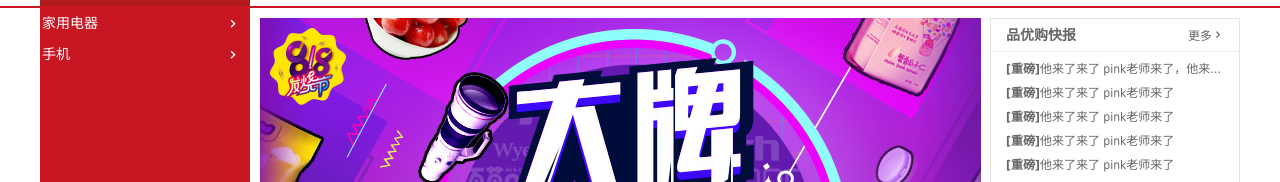
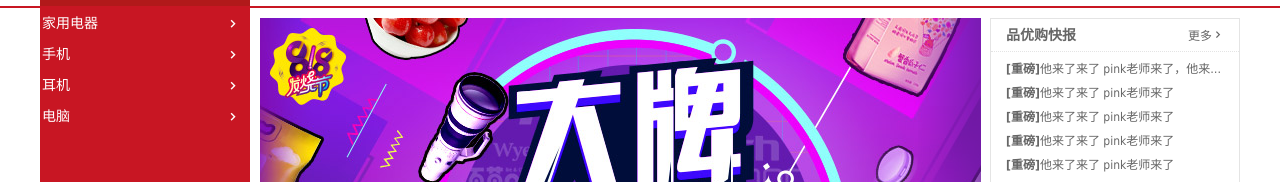
Before and after one commit to Yjiansa/pinyougou, a plain HTML site: page index.html in a window 1280 px wide. Shown: the part 175-357 px from the top of the page. Drawn offline with Linux system fonts and the light colour scheme; files whose address does not match are found by name.

Commit message:
品优购

```diff
--- a/index.html
+++ b/index.html
@@ -79,6 +79,8 @@
                     <ul>
                         <li><a href='#'>家用电器</a></li>
                         <li><a href='#'>手机</a></li>
+                        <li><a href='#'>耳机</a></li>
+                        <li><a href='#'>电脑</a></li>
                     </ul>
                 </div>
             </div>
```
